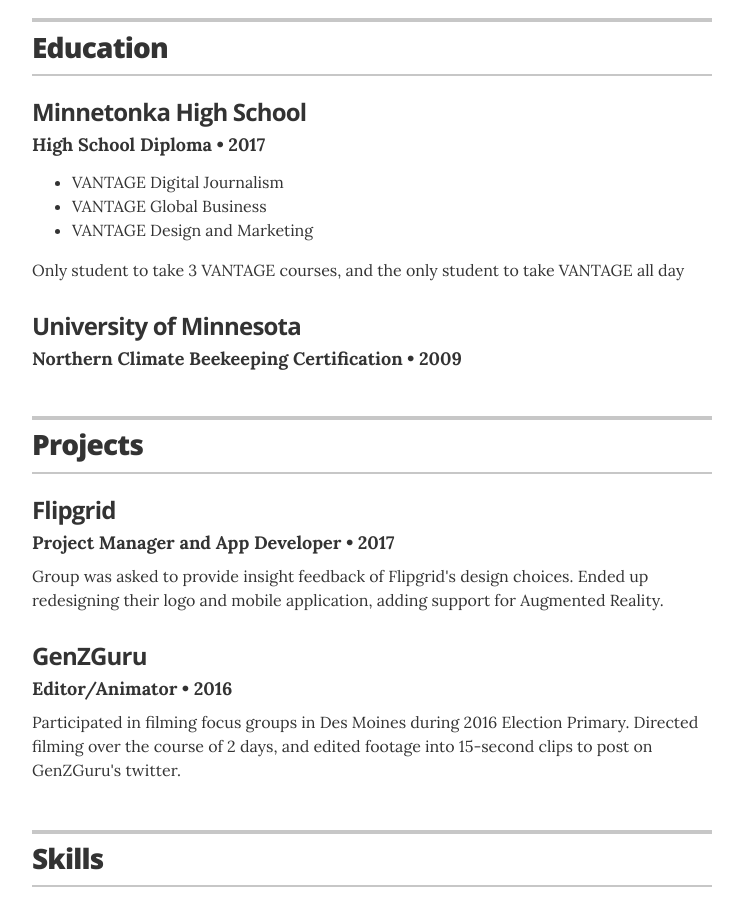
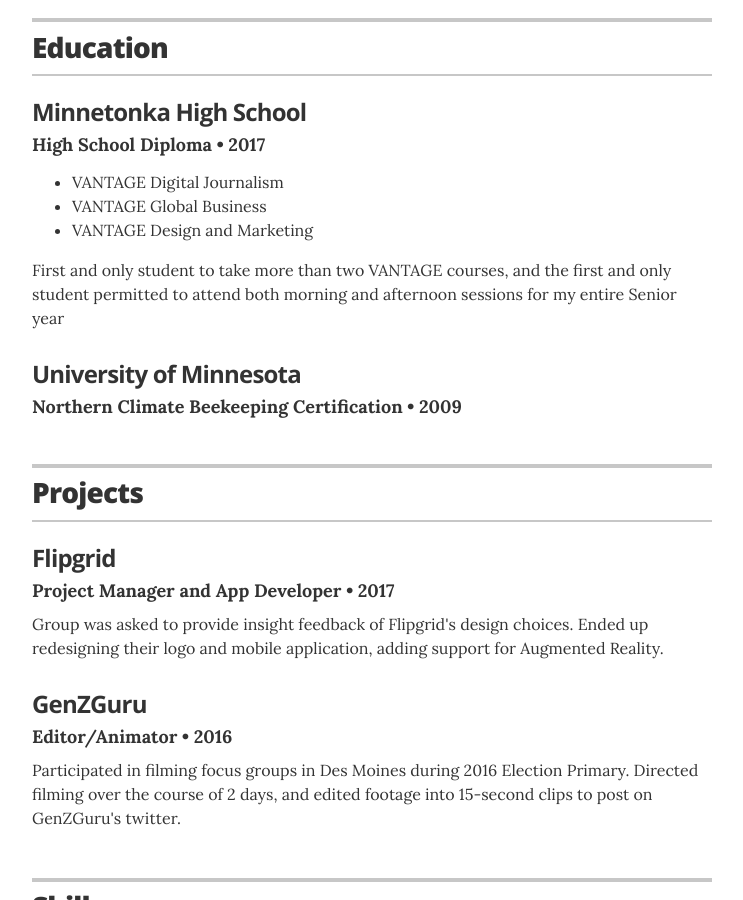
Before and after one commit to christian-kramer/christian-kramer.github.io, a Jekyll site: the page built from index.html, in a window 1280 px wide and 900 px high, scrolled down 1038 px. Shown: the whole window, without its empty margins (268-1011 px from the left). Built offline with Jekyll 4.4.1, drawn with Linux system fonts in a browser that asks for light colours.

Commit message:
rephrased High School summary

```diff
--- a/_data/education.yml
+++ b/_data/education.yml
@@ -6,7 +6,7 @@
     - award: VANTAGE Digital Journalism
     - award: VANTAGE Global Business
     - award: VANTAGE Design and Marketing
-  summary: Only student to take 3 VANTAGE courses, and the only student to take VANTAGE all day
+  summary: First and only student to take more than two VANTAGE courses, and the first and only student permitted to attend both morning and afternoon sessions for my entire Senior year
 
 - degree: Northern Climate Beekeeping Certification
   uni: University of Minnesota
```
